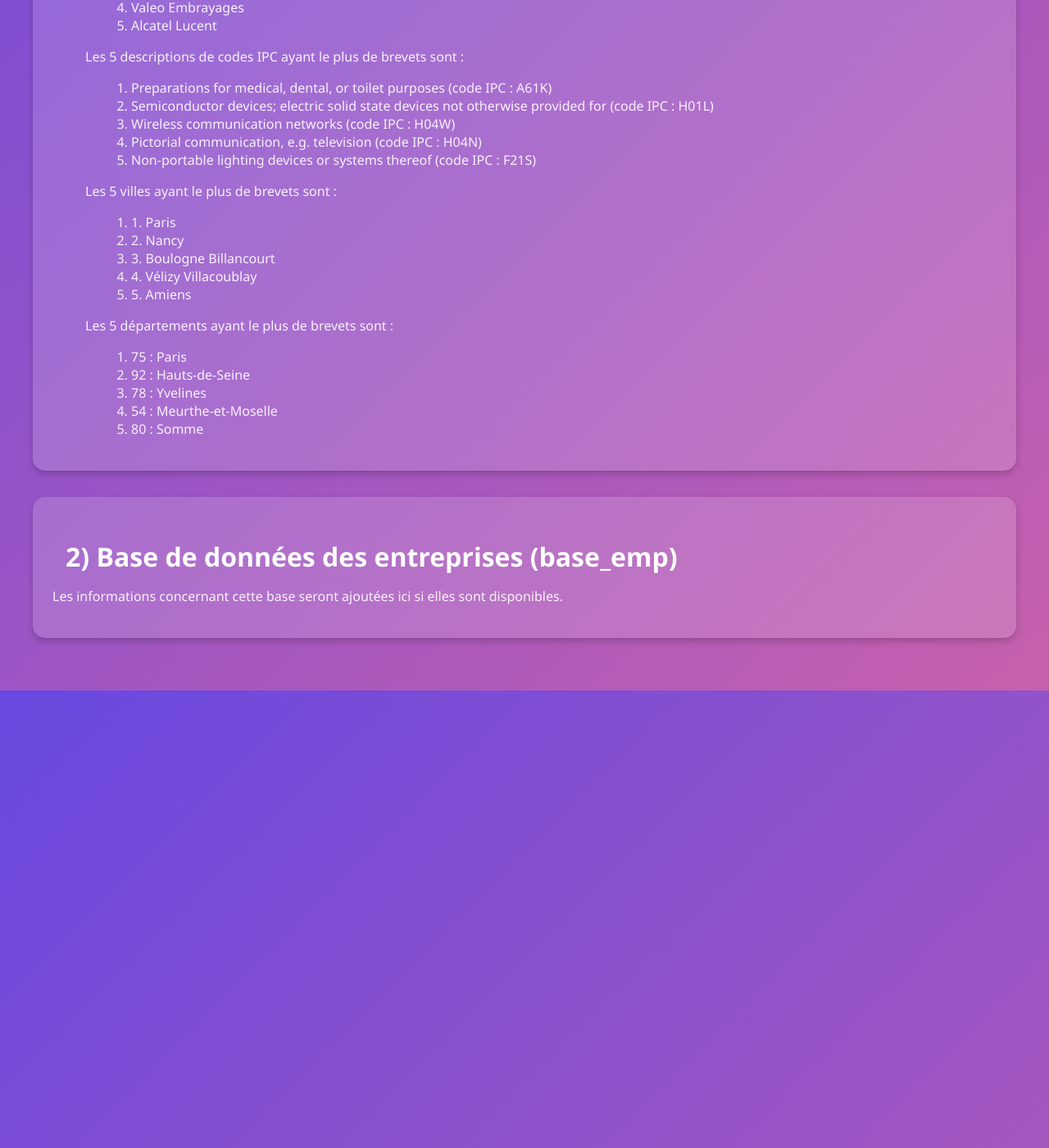
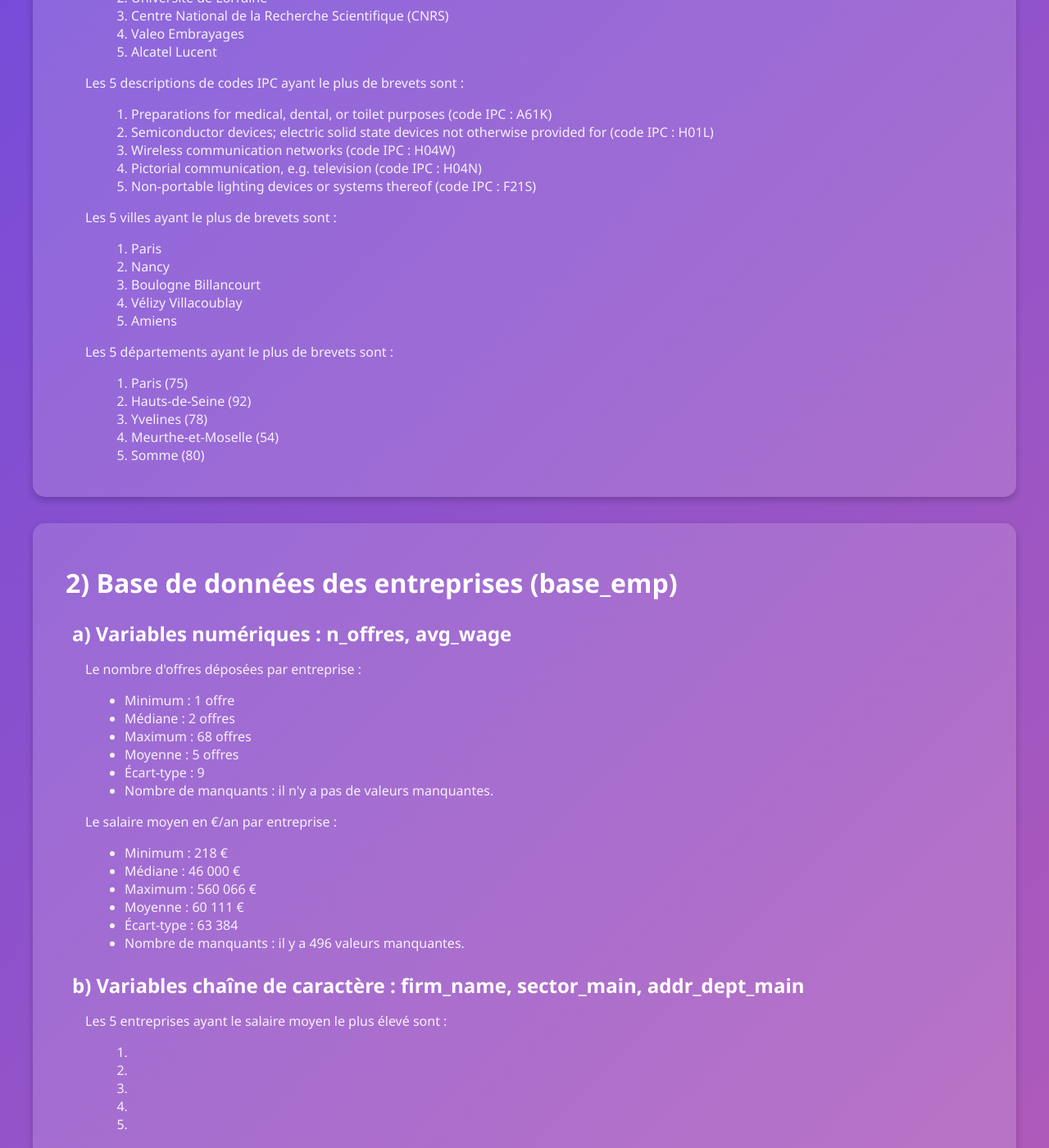
Before and after one commit to SebastienH422/ProjetR.smams, a Jekyll site: the page statistiques.html, which Jekyll copies as it is, in a window 1280 px wide and 1400 px high, scrolled down 757 px. Shown: the whole window at 82% size. Built offline with Jekyll 4.4.1, drawn with Linux system fonts in a browser that asks for light colours; some of the changed text lies outside the part shown.

Commit message:
Update statistiques.html

```diff
--- a/statistiques.html
+++ b/statistiques.html
@@ -88,7 +88,7 @@
 <body>
     <div class="container">
         <header class="header">
-            <h1 style="font-size: 2.5rem;">Statistiques Descriptives</h1>
+            <h1 style="font-size: 3.5rem;">Statistiques Descriptives</h1>
         </header>
 
         <main>
@@ -97,16 +97,16 @@
                 <h2 style="font-size: 2rem;">1) Base de données des brevets (base_brevets)</h2>
                 <h3 style="font-size: 1.5rem;">a) Variable numérique : n_patents</h3>
                 <p style="margin-left: 2.5rem;">Le nombre de brevets déposés par entreprise :</p>
-                <ol style="margin-left: 3.5rem;">
+                <ul style="margin-left: 3.5rem;">
                     <li>Minimum : 1 brevet</li>
                     <li>Médiane : 4 brevets</li>
                     <li>Maximum : 18 803 brevets</li>
                     <li>Moyenne : 38 brevets</li>
                     <li>Écart-type : 474</li>
                     <li>Nombre de manquants : il n'y a pas de valeurs manquantes.</li>
-                </ol>
+                </ul>
 
-                <h3 style="font-size: 1.5rem;">b) Variables chaîne de caractères : firm_name, ipc_main_desc, addr_city_main, addr_dept_main</h3>
+                <h3 style="font-size: 1.5rem;">b) Variables chaîne de caractère : firm_name, ipc_main_desc, addr_city_main, addr_dept_main</h3>
                 <p style="margin-left: 2.5rem;">Les 5 entreprises ayant déposé le plus de brevets sont :</p>
                 <ol style="margin-left: 3.5rem;">
                     <li> Commissariat à l'Énergie Atomique - CEA</li>
@@ -127,27 +127,110 @@
 
                 <p style="margin-left: 2.5rem;">Les 5 villes ayant le plus de brevets sont :</p>
                 <ol style ="margin-left: 3.5rem;">
-                    <li>1. Paris</li>
-                    <li>2. Nancy</li>
-                    <li>3. Boulogne Billancourt</li>
-                    <li>4. Vélizy Villacoublay</li>
-                    <li>5. Amiens</li>
+                    <li>Paris</li>
+                    <li>Nancy</li>
+                    <li>Boulogne Billancourt</li>
+                    <li>Vélizy Villacoublay</li>
+                    <li>Amiens</li>
                 </ol>
 
                 <p style="margin-left: 2.5rem;">Les 5 départements ayant le plus de brevets sont :</p>
                 <ol style ="margin-left: 3.5rem;">
-                    <li>75 : Paris</li>
-                    <li>92 : Hauts-de-Seine</li>
-                    <li>78 : Yvelines</li>
-                    <li>54 : Meurthe-et-Moselle</li>
-                    <li>80 : Somme</li>
+                    <li>Paris (75)</li>
+                    <li>Hauts-de-Seine (92)</li>
+                    <li>Yvelines (78)</li>
+                    <li>Meurthe-et-Moselle (54)</li>
+                    <li>Somme (80)</li>
                 </ol>
             </div>
 
             <!-- Bloc 2 -->
             <div class="block">
                 <h2 style="font-size: 2rem;">2) Base de données des entreprises (base_emp)</h2>
-                <p>Les informations concernant cette base seront ajoutées ici si elles sont disponibles.</p>
+                <h3 style="font-size: 1.5rem;">a) Variables numériques : n_offres, avg_wage</h3>
+                <p style="margin-left: 2.5rem;">Le nombre d'offres déposées par entreprise :</p>
+                <ul style="margin-left: 3.5rem;">
+                    <li>Minimum : 1 offre</li>
+                    <li>Médiane : 2 offres</li>
+                    <li>Maximum : 68 offres</li>
+                    <li>Moyenne : 5 offres</li>
+                    <li>Écart-type : 9</li>
+                    <li>Nombre de manquants : il n'y a pas de valeurs manquantes.</li>
+                </ul>
+
+                <p style="margin-left: 2.5rem;">Le salaire moyen en €/an par entreprise :</p>
+                <ul style="margin-left: 3.5rem;">
+                    <li>Minimum : 218 €</li>
+                    <li>Médiane : 46 000 €</li>
+                    <li>Maximum : 560 066 €</li>
+                    <li>Moyenne : 60 111 €</li>
+                    <li>Écart-type : 63 384</li>
+                    <li>Nombre de manquants : il y a 496 valeurs manquantes.</li>
+                </ul>
+
+
+                <h3 style="font-size: 1.5rem;">b) Variables chaîne de caractère : firm_name, sector_main, addr_dept_main</h3>
+                <p style="margin-left: 2.5rem;">Les 5 entreprises ayant le salaire moyen le plus élevé sont :</p>
+                <ol style="margin-left: 3.5rem;">
+                    <li> </li>
+                    <li> </li>
+                    <li> </li>
+                    <li> </li>
+                    <li> </li>
+                </ol>
+
+                <p style="margin-left: 2.5rem;">Les 5 secteurs ayant le salaire moyen le plus élevé sont :</p>
+                <ol style="margin-left: 3.5rem;">
+                    <li> </li>
+                    <li> </li>
+                    <li> </li>
+                    <li> </li>
+                    <li> </li>
+                </ol>
+
+                <p style="margin-left: 2.5rem;">Les 5 départements ayant le salaire moyen le plus élevé sont :</p>
+                <ol style="margin-left: 3.5rem;">
+                    <li> </li>
+                    <li> </li>
+                    <li> </li>
+                    <li> </li>
+                    <li> </li>
+                </ol>
+
+            <!-- Bloc 3 -->
+            <div class="block">
+                <h2 style="font-size: 2rem;">2) Base de données de l'innovation dans les entreprises (base_emp_inno)</h2>
+                <h3 style="font-size: 1.5rem;">a) Variables numériques : n_patents, n_offres, avg_wage</h3>
+                <p style="margin-left: 2.5rem;">Le nombre de brevets déposés par entreprise :</p>
+                <ul style="margin-left: 3.5rem;">
+                    <li>Minimum : 1 brevet</li>
+                    <li>Médiane : 4 brevets</li>
+                    <li>Maximum : 18 803 brevets</li>
+                    <li>Moyenne : 38 brevets</li>
+                    <li>Écart-type : 474</li>
+                    <li>Nombre de manquants : il y a 523 valeurs manquantes.</li>
+                </ul>
+
+                <p style="margin-left: 2.5rem;">Le nombre d'offres déposées par entreprise :</p>
+                <ul style="margin-left: 3.5rem;">
+                    <li>Minimum : 1 offre</li>
+                    <li>Médiane : 2 offres</li>
+                    <li>Maximum : 68 offres</li>
+                    <li>Moyenne : 5 offres</li>
+                    <li>Écart-type : 9</li>
+                    <li>Nombre de manquants : il y a 8 600 valeurs manquantes.</li>
+                </ul>
+
+                <p style="margin-left: 2.5rem;">Le salaire moyen en €/an par entreprise :</p>
+                <ul style="margin-left: 3.5rem;">
+                    <li>Minimum : 218 €</li>
+                    <li>Médiane : 46 000 €</li>
+                    <li>Maximum : 560 066 €</li>
+                    <li>Moyenne : 60 111 €</li>
+                    <li>Écart-type : 63 384</li>
+                    <li>Nombre de manquants : il y a 9 096 valeurs manquantes.</li>
+                </ul>
+
             </div>
         </main>
     </div>
```
